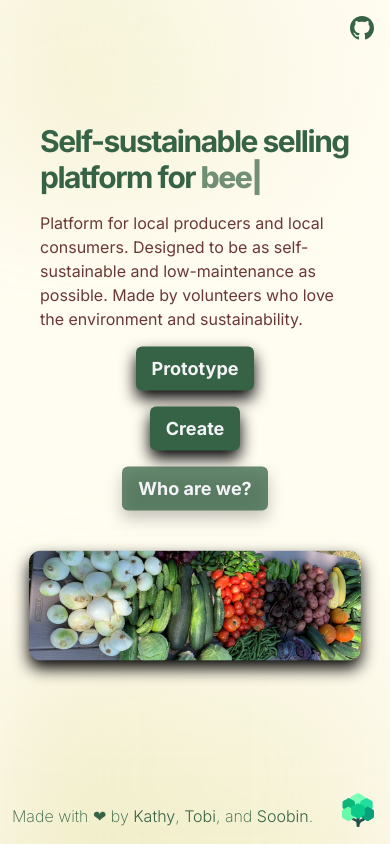
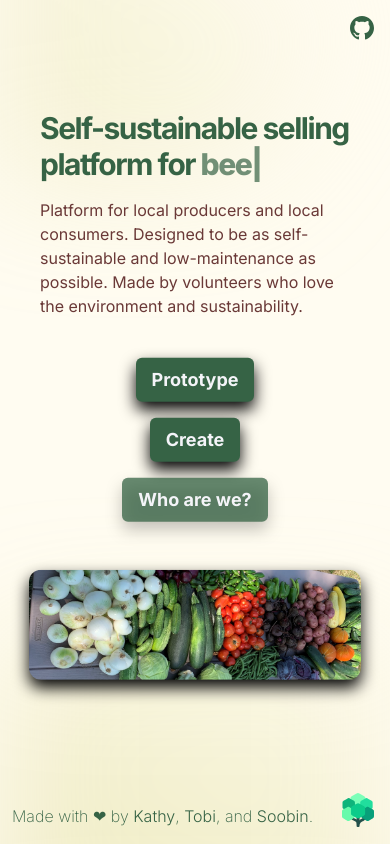
Before and after one commit to soobinrho/GoodLifeFarms, a Next.js app: page / in a window 390 px wide. Built offline with nearby package versions, Linux system fonts and the light colour scheme.

Commit message:
refactor: mobile view more padding for better view
Signed-off-by: Soobin Rho <soobinrho@gmail.com>

```diff
--- a/src/components/landing-page.tsx
+++ b/src/components/landing-page.tsx
@@ -43,7 +43,7 @@ export default function LandingPage() {
                   be as self-sustainable and low-maintenance as possible. Made
                   by volunteers who love the environment and sustainability.
                 </p>
-                <div className='flex flex-col items-center space-y-4 overflow-visible text-nowrap sm:flex-row sm:space-x-4 sm:space-y-0'>
+                <div className='flex flex-col items-center space-y-4 overflow-visible text-nowrap pb-2 pt-6 sm:flex-row sm:space-x-4 sm:space-y-0 sm:pb-0 sm:pt-0'>
                   <Link
                     className='inline-flex items-center justify-center rounded-md bg-primary px-4 py-2 text-lg font-bold text-primary-4 drop-shadow-[0_8px_8px_rgba(0,0,0,1)] transition-colors hover:bg-primary-3 focus:bg-primary-3/60 focus-visible:ring-1 active:ring-2 disabled:pointer-events-none disabled:opacity-50'
                     href='/prototype'
```
